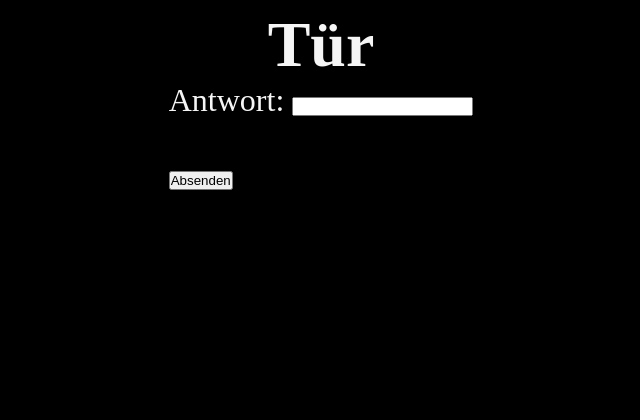
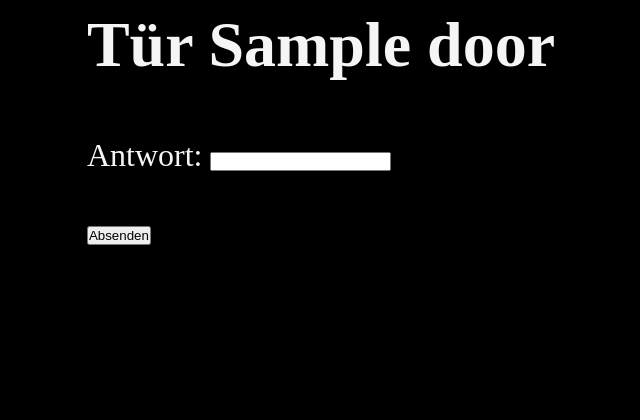
Before and after one commit to AnneManthey/Riddly, a Django app: a page that uses riddles/templates/layout.html in a window 1280 px wide. Shown: the top 420 px of the page, without its empty margins (319-959 px from the left). Run offline with Django 5.2, Linux system fonts and the light colour scheme; tables that the repository leaves empty hold one stand-in row (values such as "Sample post").

Commit message:
feat: update dashboard and riddle views

```diff
--- a/riddles/templates/dashboard.html
+++ b/riddles/templates/dashboard.html
@@ -10,7 +10,7 @@
   <section class="door-section">
     {% for door in doors %}
     <article>
-      <button onclick="" class="single-door">
+      <button class="single-door">
         <a href="{% url 'riddle' slug=door.slug %}">
           <h2>{{ door.title }}</h2>
         <p>{{ door.loot }}</p>
--- a/riddles/views.py
+++ b/riddles/views.py
@@ -11,4 +11,5 @@ def dashboard(request):
     return render(request, 'dashboard.html', {'doors': doors})
 
 def riddle(request, slug):
-    return render(request, 'riddle.html',)
+    door = Door.objects.get(slug=slug)
+    return render(request, 'riddle.html',{'door': door})
--- a/static/css/style.css
+++ b/static/css/style.css
@@ -16,9 +16,13 @@ body {
     color: whitesmoke;
 }
 
-h1,
-p {
+h1 {
     text-align: center;
+}
+
+h2, p{
+    text-align: center;
+    color: black;
 }
 
 .door-section{
@@ -33,6 +37,10 @@ p {
 .single-door{
     width: 100px;
     height: 100px;
+    a{
+        text-decoration: none;
+    }
+
 }
 
 footer{
```
